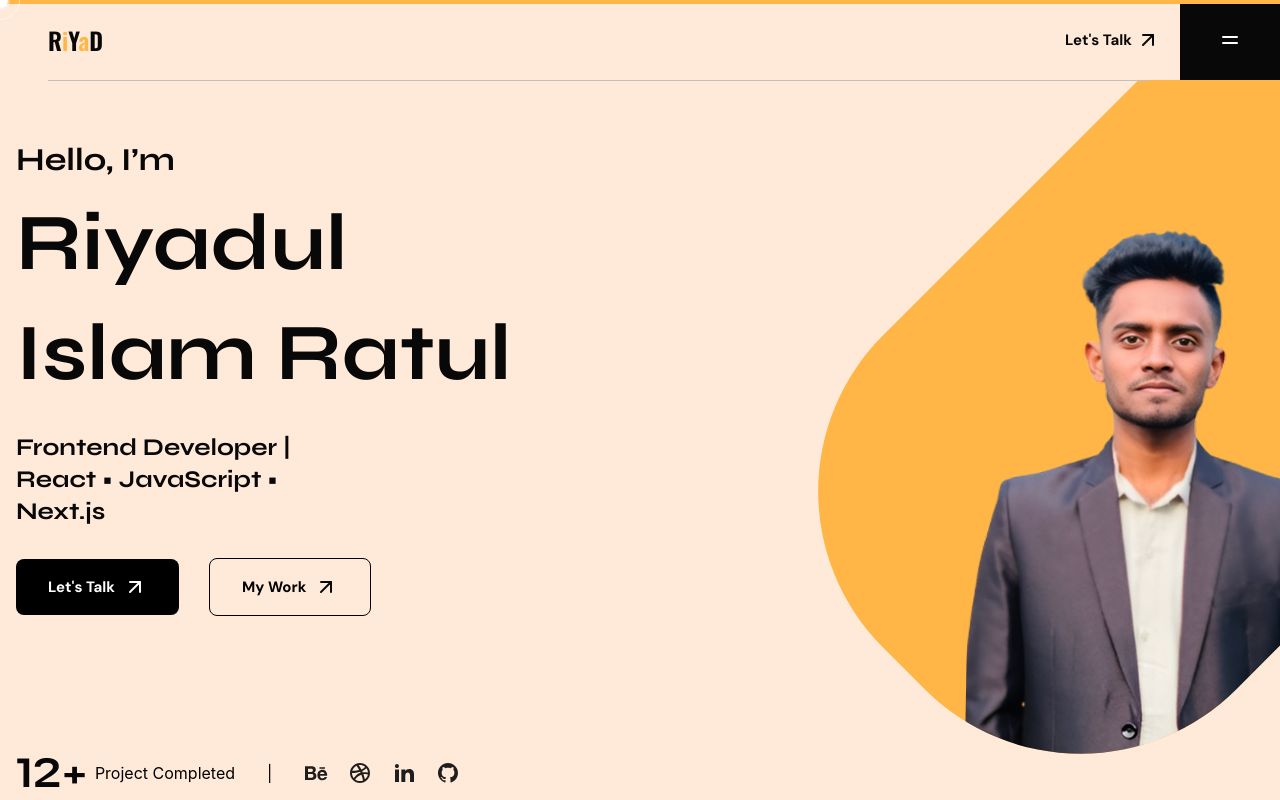
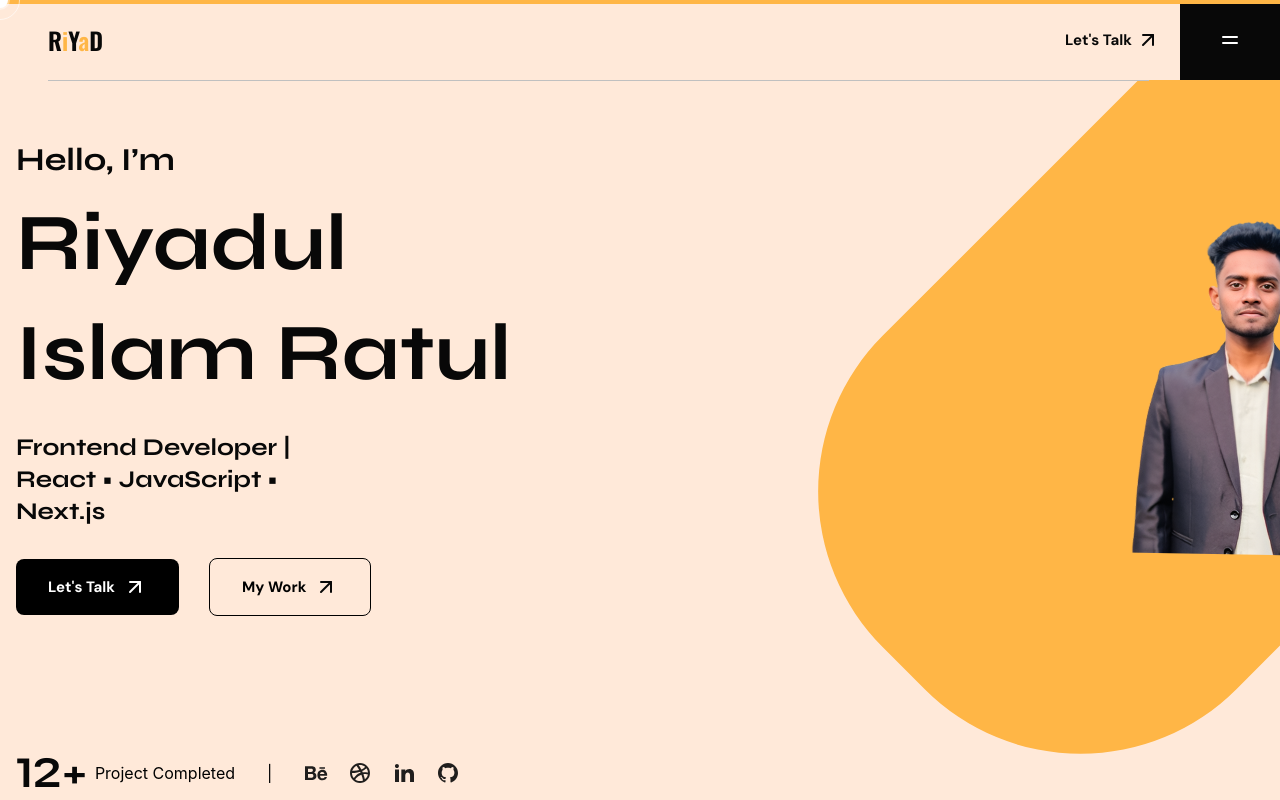
Before and after one commit to Riyadulislamratul/My_Portfolio, a React app: page / in a window 1280 px wide. Shown: the top 800 px of the page. Built offline with nearby package versions, Linux system fonts and the light colour scheme; the HTML template or start-up script is replaced by a standard one.

Commit message:
fix:Late loading fixed

```diff
--- a/src/App.jsx
+++ b/src/App.jsx
@@ -37,15 +37,26 @@
   useEffect(() => {
     const timer = setTimeout(() => {
       setIsLoading(false);
-    }, 1800); // slightly faster = better UX
+    }, 1800);
 
     return () => clearTimeout(timer);
   }, []);
 
+  useEffect(() => {
+    if (!isLoading) {
+      setTimeout(() => {
+        window.dispatchEvent(new Event("resize"));
+      }, 50);
+    }
+  }, [isLoading]);
+
   return (
     <>
-      <RouterProvider router={router} />
-      <Loader isLoading={isLoading} />
+      {isLoading ? (
+        <Loader isLoading={isLoading} />
+      ) : (
+        <RouterProvider router={router} />
+      )}
     </>
   );
 };
--- a/src/components/RecentWorks.jsx
+++ b/src/components/RecentWorks.jsx
@@ -57,7 +57,7 @@
   return (
     <div className="w-full  ">
       {/* Image */}
-      <div className="w-full rounded-2xl overflow-hidden mb-4 md:mb-6 group h-[380px]">
+      <div className="w-full rounded-2xl overflow-hidden mb-4 md:mb-6 group">
         <img
           src={project.image}
           alt={project.title}
--- a/src/index.css
+++ b/src/index.css
@@ -1,23 +1,36 @@
 @import url('https://fonts.googleapis.com/css2?family=DM+Sans:ital,opsz,wght@0,9..40,100..1000;1,9..40,100..1000&family=Oswald:wght@200..700&family=Syne:wght@400..800&display=swap');
 @import "tailwindcss";
 
+html {
+  width: 100%;
+  overflow-x: hidden;
+  -webkit-text-size-adjust: 100%;
+}
+
 body {
+  width: 100%;
   overflow-x: hidden;
   cursor: none;
 }
 
-@utility container {
-	margin-inline: auto;
+img,
+video,
+canvas {
+  max-width: 100%;
+  height: auto;
 }
 
+@utility container {
+  margin-inline: auto;
+}
 
-
-@theme{
+@theme {
   /* Font Family */
   --font-dm-sans: 'DM Sans', sans-serif;
   --font-syne: 'Syne', sans-serif;
   --font-oswald: 'Oswald', sans-serif;
-/* Colors */
+
+  /* Colors */
   --color-heading: #080808;
   --color-body: #080808/.80;
   --color-subdued: #080808/.60;
@@ -27,8 +40,6 @@
   --color-white: #fff;
   --color-black: #000;
   --color-orange: #FFE9D9;
-
-
 
   /* Breakpoint */
   --breakpoint-*: initial;
@@ -43,6 +54,7 @@
   from {
     transform: rotate(0deg);
   }
+
   to {
     transform: rotate(360deg);
   }
```
